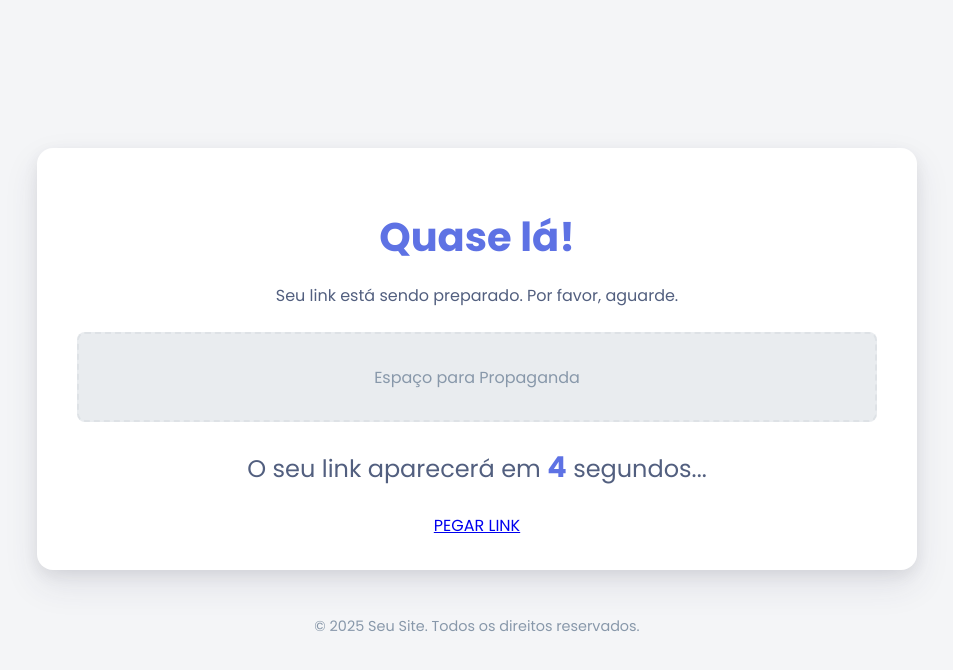
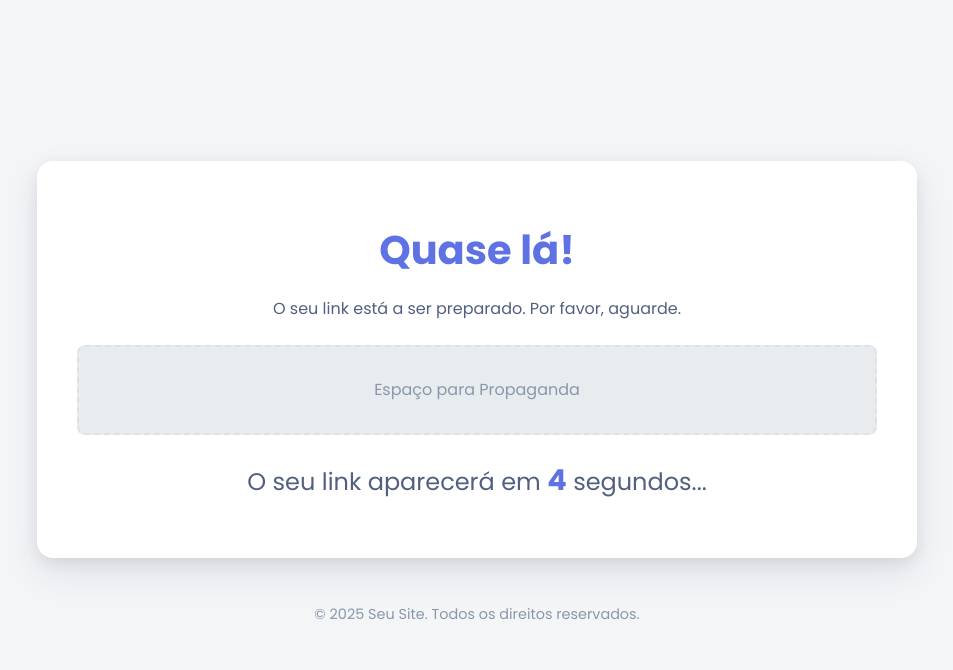
Before and after one commit to ericdimitri2022-design/Projeto_ADS, a Flask app: a page that uses templates/espera.html in a window 1280 px wide. Shown: the top 670 px of the page, without its empty margins (163-1116 px from the left). Run offline with Flask 3, Linux system fonts and the light colour scheme.

Commit message:
Update espera.html

```diff
--- a/templates/espera.html
+++ b/templates/espera.html
@@ -9,7 +9,7 @@
 <body>
     <div class="container">
         <h1>Quase lá!</h1>
-        <p>Seu link está sendo preparado. Por favor, aguarde.</p>
+        <p>O seu link está a ser preparado. Por favor, aguarde.</p>
 
         <div class="ad-placeholder">
             Espaço para Propaganda
@@ -19,7 +19,7 @@
             O seu link aparecerá em <span id="contador">10</span> segundos...
         </div>
 
-        <a href="#" id="botao-continuar">PEGAR LINK</a>
+        <a href="#" class="botao-continuar" id="link-final" style="display: none;">CONTINUAR</a>
     </div>
 
     <div class="footer">
@@ -28,7 +28,8 @@
 
     <script>
         const contadorElemento = document.getElementById('contador');
-        const botaoContinuar = document.getElementById('botao-continuar');
+        // MUDANÇA AQUI: O JavaScript agora procura por 'link-final'
+        const botaoContinuar = document.getElementById('link-final');
         const mensagemEspera = document.getElementById('mensagem-espera');
         const urlDestino = "{{ destino_url | safe }}";
         let tempoRestante = 10;
@@ -39,6 +40,7 @@
             if (tempoRestante <= 0) {
                 clearInterval(intervalo);
                 mensagemEspera.style.display = 'none';
+                // Apenas mudamos o display, o estilo principal vem do CSS
                 botaoContinuar.style.display = 'inline-block';
                 botaoContinuar.href = urlDestino;
             }
```
